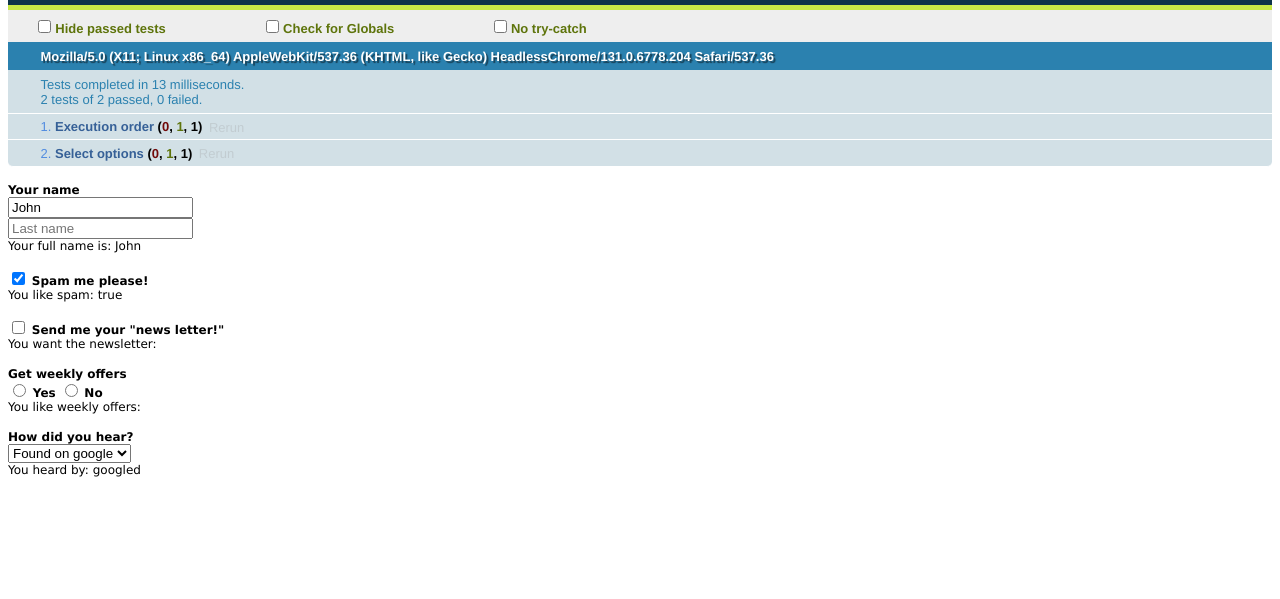
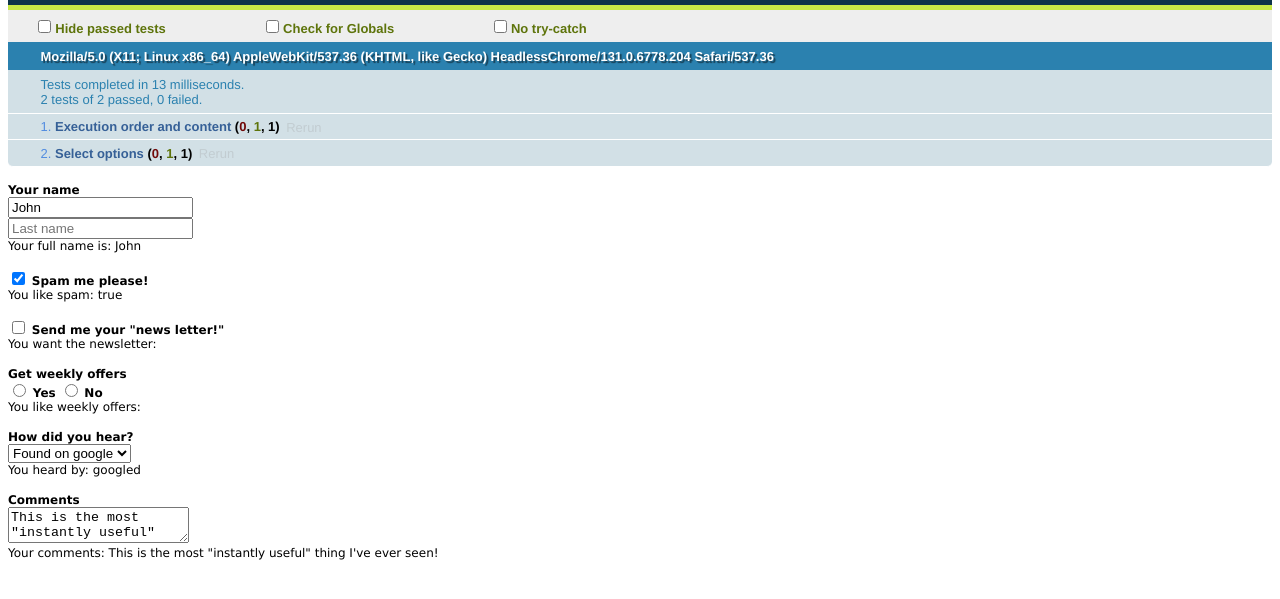
Before and after one commit to jsguy/kotools, a plain HTML site: page test.htm in a window 1280 px wide. Shown: the part 39-638 px from the top of the page. Drawn offline with Linux system fonts and the light colour scheme.

Commit message:
Ådded textarea test

```diff
--- a/test.htm
+++ b/test.htm
@@ -10,7 +10,6 @@
 	<style>
 		body 				{ font-family: verdana; font-size: 12px }
 		label				{ width: 200px; font-weight: bold; display: inline-block; }
-
 
         /* Start of "Micro clearfix" */
         .cf { zoom: 1; }
@@ -87,6 +86,15 @@
 	</div>
 	<div class='clear'></div>
 
+	<div class='fieldSurround'>
+		<label>Comments</label>
+		<textarea id="comments" data-bind="valueInit: comments">This is the most "instantly useful" thing I've ever seen!</textarea>
+	</div>
+	<div class='valueSurround'>
+		Your comments: <span data-bind="text: comments"></span>
+	</div>
+	<div class='clear'></div>
+
 	<script>
 		var Viewmodel = function(){
 			var self = this;
@@ -98,6 +106,7 @@
 					return ((f)? f: '' ) + ((l)? ' ' + self.lastname(): '');
 				}
 			});
+			self.comments = ko.observable();
 			self.spam = ko.observable();
 			self.offers = ko.observable();
 			self.newsLetter = ko.observable();
@@ -121,7 +130,7 @@
 	<script>
 		s = o[13];
 
-		test( 'Execution order', function() {
+		test( 'Execution order and content', function() {
 			ok(	o[1] === 'John' &&
 				o[2] === 'firstname' &&
 				o[3] === 'John' &&
@@ -132,7 +141,9 @@
 				o[9] === 'true' &&
 				o[10] === 'heard' &&
 				o[11] === 'googled' &&
-				o[12] === 'heardOptions'
+				o[12] === 'heardOptions' &&
+				o[14] === 'comments' &&
+				o[15] === 'This is the most "instantly useful" thing I\'ve ever seen!'
 			, "passed" );
 		});
 
```
